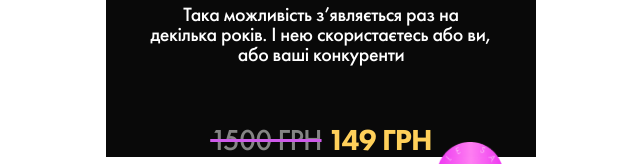
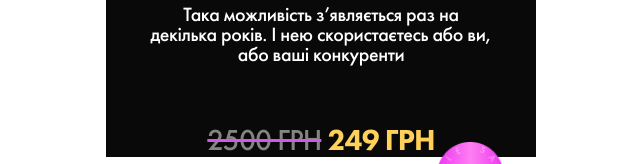
Before and after one commit to RomanIsaiev/work-website-54, a website built with Vite: page index.html in a window 1280 px wide. Shown: the part 4940-5104 px from the top of the page, 319-959 px from the left. Built offline with nearby package versions, Linux system fonts and the light colour scheme; some packages are replaced by stand-ins of ours; a script that the page names is missing; files whose address does not match are found by name.

Commit message:
change price

```diff
--- a/index.html
+++ b/index.html
@@ -523,7 +523,7 @@
             Така можливість з’являється раз на декілька років. І нею
             скористаєтесь або ви, або ваші конкуренти
           </p>
-          <p class="price"><span>1500 грн</span> 149 грн</p>
+          <p class="price"><span>2500 грн</span> 249 грн</p>
           <div class="kwiga-widget-container">
             <div class="header-sale-mark">
               <picture
```
